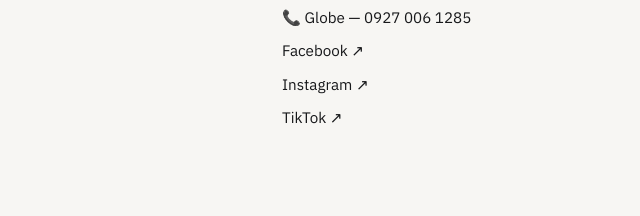
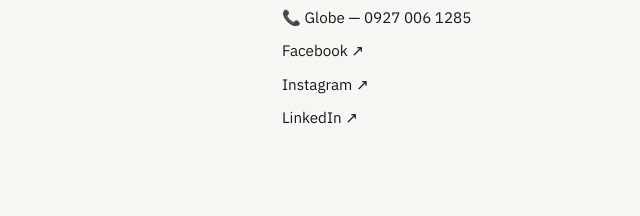
Before and after one commit to dennielestira/Denniel_portfolio, a plain HTML site: page index.html in a window 1280 px wide. Shown: the part 1375-1591 px from the top of the page, 214-854 px from the left. Drawn offline with nearby package versions, Linux system fonts and the light colour scheme; animation ran at ten frames a second.

Commit message:
design fix

```diff
--- a/index.html
+++ b/index.html
@@ -1607,11 +1607,11 @@
 
 
         <a
-          href="https://www.tiktok.com/@lf_kazaima"
+          href="https://www.linkedin.com/in/denniel-estira-65025043a/"
           target="_blank"
           rel="noopener">
 
-          TikTok ↗
+          LinkedIn ↗
 
         </a>
 
```
